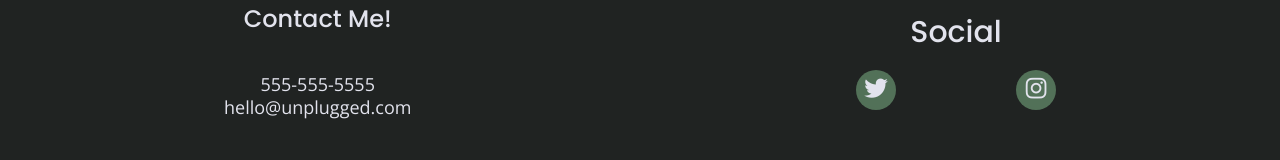
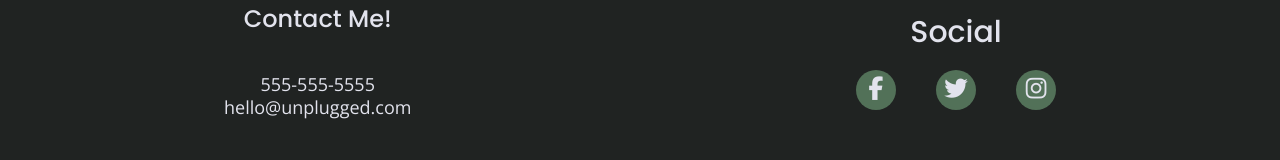
Before and after one commit to learningcoding2022/less-9-unplugged-responsive, a website built with Parcel: page index.html in a window 1280 px wide. Shown: the part 2618-2778 px from the top of the page. Built offline with nearby package versions, Linux system fonts and the light colour scheme.

Commit message:
changes to social icons

```diff
--- a/index.html
+++ b/index.html
@@ -165,6 +165,9 @@
           <h4>Social</h4>
           <div class="social-icons">
             <p>
+              <a href="https://facebook.com/yoursite" target="_blank"><i class="fab fa fa-facebook"></i></a>
+            </p>
+            <p>
               <a href="https://twitter.com/yoursite" target="_blank"><i class="fab fa-twitter"></i></a>
             </p>
             <p>
```
